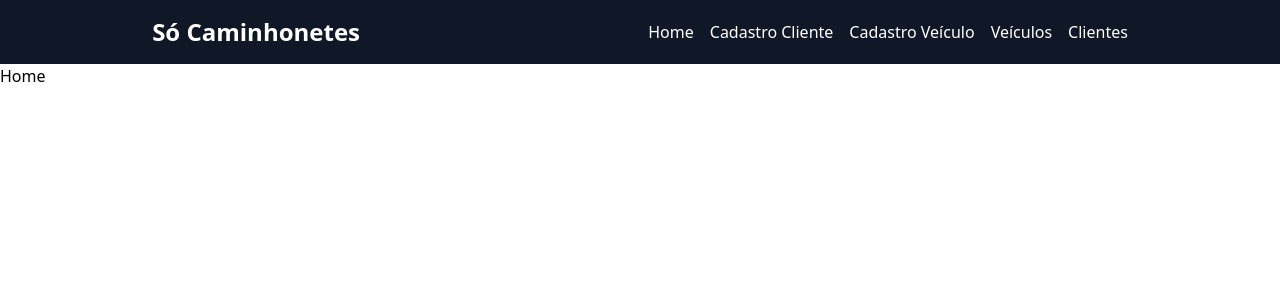
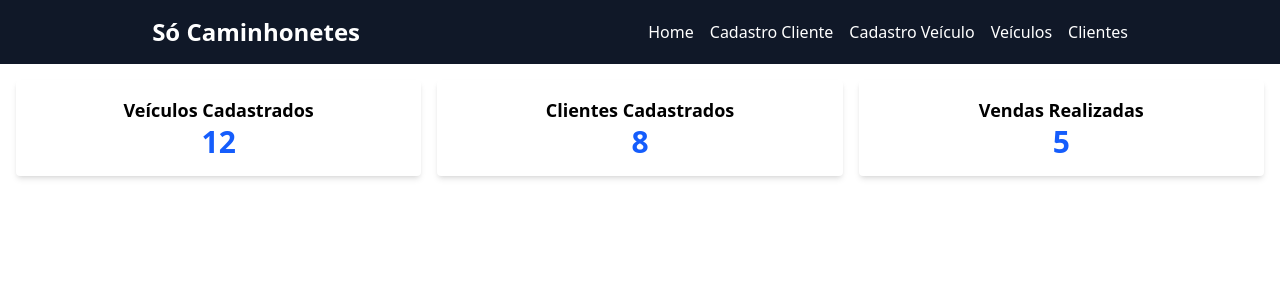
Before and after one commit to joseisaacpy/sistema-revenda-v2, a React (Vite) app in the folder client/: page / in a window 1280 px wide. Shown: the top 300 px of the page. Built offline with nearby package versions, Linux system fonts and the light colour scheme.

Commit message:
feat: Cria componente de card pra tela home

```diff
--- /dev/null
+++ b/client/src/Components/CardInfo/index.jsx
@@ -0,0 +1,10 @@
+const CardInfo = ({ titulo, quantidade }) => {
+  return (
+    <article className="bg-white shadow-md rounded p-4 text-center hover:scale-95 transition-all">
+      <h2 className="text-lg font-semibold">{titulo}</h2>
+      <p className="text-3xl font-bold text-blue-600">{quantidade}</p>
+    </article>
+  );
+};
+
+export default CardInfo;
--- a/client/src/Pages/Home/index.jsx
+++ b/client/src/Pages/Home/index.jsx
@@ -1,4 +1,11 @@
+import CardInfo from "../../Components/CardInfo";
 const Home = () => {
-  return <h1>Home</h1>;
+  return (
+    <section className="grid gap-4 p-4 grid-cols-1 md:grid-cols-3 ">
+      <CardInfo titulo="Veículos Cadastrados" quantidade={12} />
+      <CardInfo titulo="Clientes Cadastrados" quantidade={8} />
+      <CardInfo titulo="Vendas Realizadas" quantidade={5} />
+    </section>
+  );
 };
 export default Home;
```
